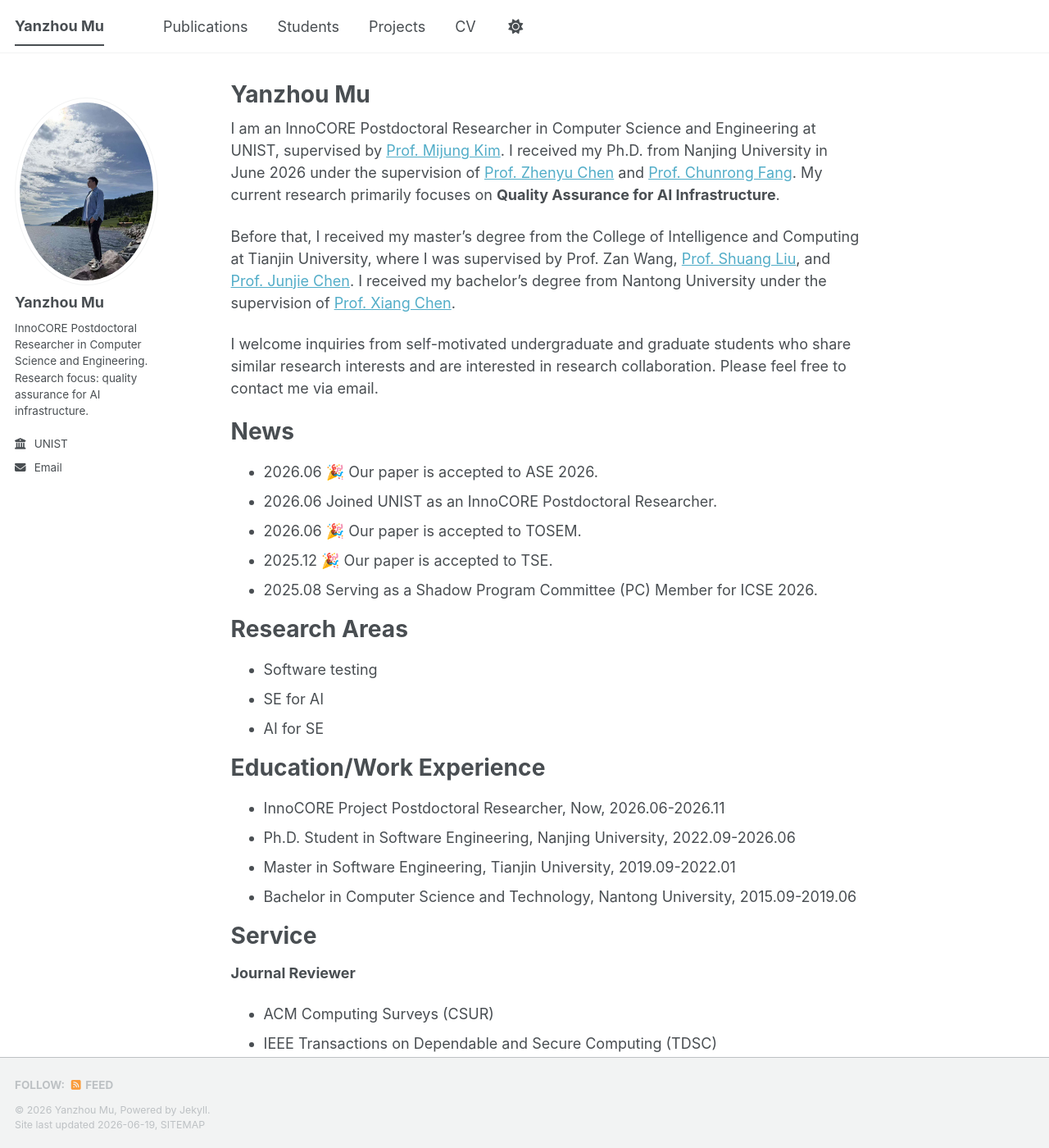
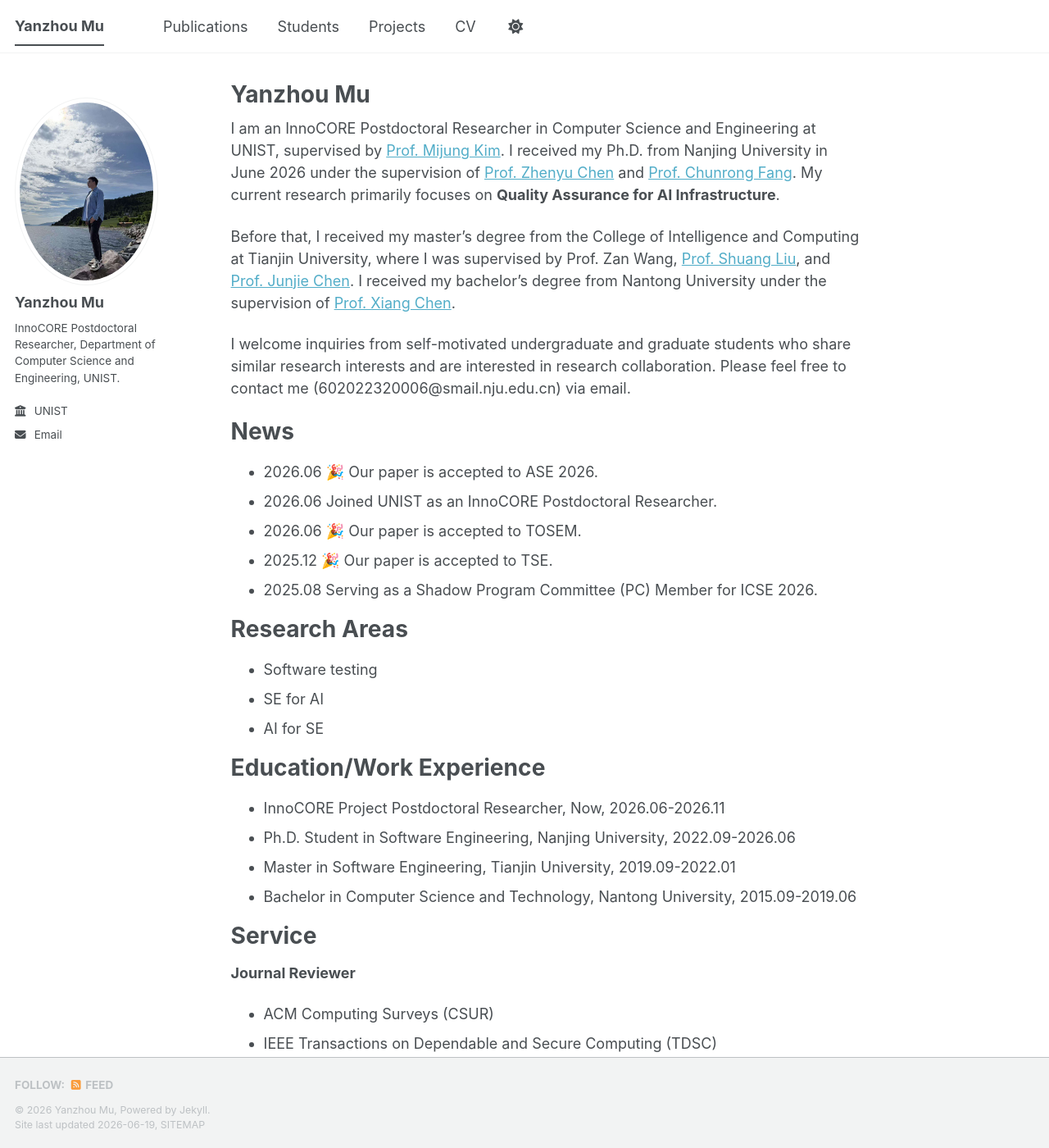
Before and after one commit to muyanzhou96/muyanzhou96.github.io, a Jekyll site: the page built from _pages/about.md, in a window 1280 px wide and 1400 px high. Shown: the whole window at 82% size. Built offline with Jekyll 4.4.1, drawn with Linux system fonts in a browser that asks for light colours; a script bundle is joined from its source files by our own code; library files that are not in the unit come from our copies; some of the changed text lies outside the part shown.

Commit message:
0619 updatepages

```diff
--- a/_config.yml
+++ b/_config.yml
@@ -28,7 +28,7 @@ author:
   avatar           : "profile.jpg"
   name             : "Yanzhou Mu"
   pronouns         : # example: "she/her"
-  bio              : "InnoCORE Postdoctoral Researcher in Computer Science and Engineering. Research focus: quality assurance for AI infrastructure."
+  bio              : "InnoCORE Postdoctoral Researcher, Department of Computer Science and Engineering, UNIST."
   location         :
   employer         : "UNIST"
   uri              : # URL
--- a/_pages/about.md
+++ b/_pages/about.md
@@ -12,7 +12,7 @@ I am an InnoCORE Postdoctoral Researcher in Computer Science and Engineering at
 
 Before that, I received my master's degree from the College of Intelligence and Computing at Tianjin University, where I was supervised by Prof. Zan Wang, [Prof. Shuang Liu](https://scholar.google.com/citations?hl=en&user=-cw2GtwAAAAJ), and [Prof. Junjie Chen](https://sites.google.com/site/junjiechen08/). I received my bachelor's degree from Nantong University under the supervision of [Prof. Xiang Chen](https://xchencs.github.io/index.html).
 
-I welcome inquiries from self-motivated undergraduate and graduate students who share similar research interests and are interested in research collaboration. Please feel free to contact me via email.
+I welcome inquiries from self-motivated undergraduate and graduate students who share similar research interests and are interested in research collaboration. Please feel free to contact me (602022320006@smail.nju.edu.cn) via email.
 
 News
 ======
```
Also changed, not shown: other parts of _pages/about.md (+0 -5 lines), _pages/students.md (+2 -0 lines).
